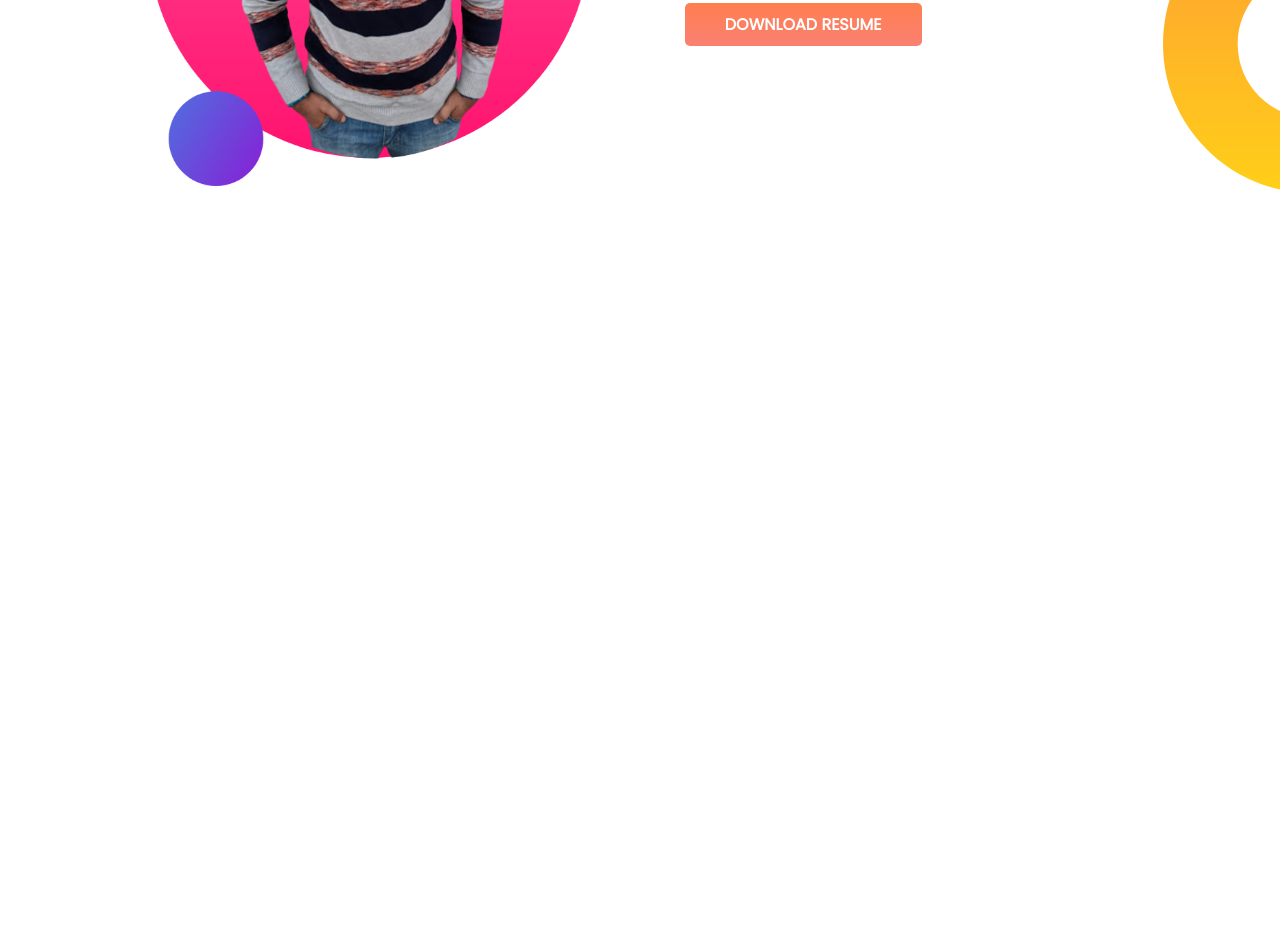
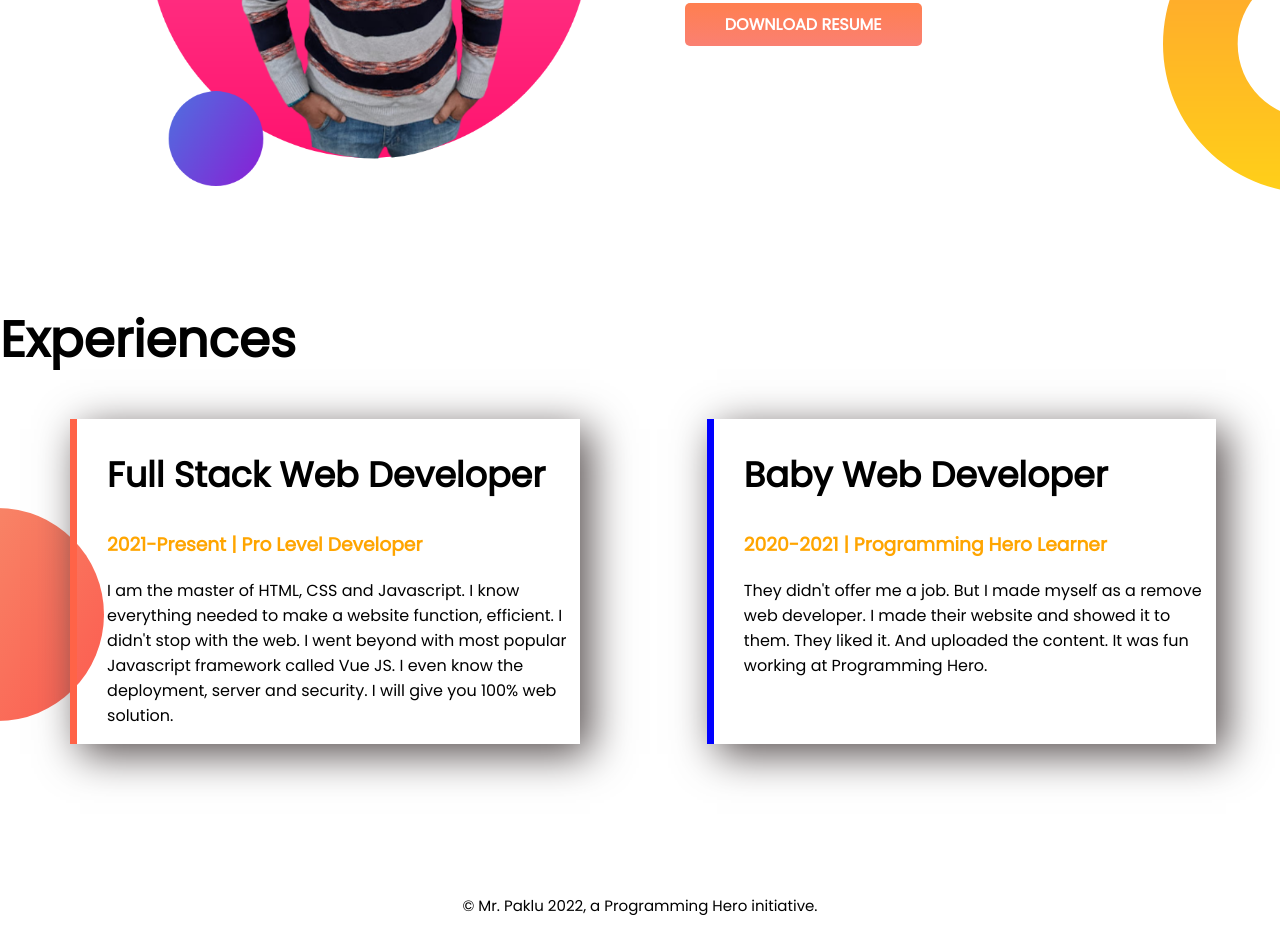
Before and after one commit to sakibahmed567567/my_portfolio_repo, a plain HTML site: page index.html in a window 1280 px wide. Shown: the part 889-1821 px from the top of the page. Before the commit the page ends 1192 px from the top, so only its background shows below. Drawn offline with Linux system fonts and the light colour scheme.

Commit message:
completed

```diff
--- a/index.html
+++ b/index.html
@@ -14,7 +14,7 @@
 </head>
 
 <body>
-    <section class="top-banner">
+    <section class="top-banner flex-container">
         <div class="width text">
             <h1>Welcome To </h1>
             <h1><span>Mr. Paklu </span> Universe</h1>
@@ -29,7 +29,7 @@
             <img src="pics/my-bg (1).png" alt="">
         </div>
     </section>
-    <section class="side_banner">
+    <section class="side_banner flex-container">
         <div class="width2">
             <img src="pics/Background.png" alt="">
         </div>
@@ -42,6 +42,33 @@
         </div>
 
     </section>
+    <section class="experience_area">
+        <div>
+            <h1>Experiences</h1>
+        </div>
+        <div class="flex-container1">
+            <div class="experience-item border1">
+                <h2>Full Stack Web Developer</h2>
+                <h3>2021-Present | Pro Level Developer</h3>
+                <p>I am the master of HTML, CSS and Javascript. I know everything needed to make a website function,
+                    efficient. I didn't stop with the web. I went beyond with most popular Javascript framework
+                    called Vue JS. I even know the deployment, server and security. I will give you 100% web
+                    solution.</p>
+            </div>
+            <div class="experience-item border2">
+                <h2>Baby Web Developer</h2>
+                <h3>2020-2021 | Programming Hero Learner</h3>
+                <p>They didn't offer me a job. But I made myself as a remove web developer. I made their website and
+                    showed it to them. They liked it. And uploaded the content. It was fun working at Programming
+                    Hero.</p>
+            </div>
+        </div>
+
+    </section>
+
 </body>
+<footer>
+    <p>© Mr. Paklu 2022, a Programming Hero initiative.</p>
+</footer>
 
 </html>
--- a/style.css
+++ b/style.css
@@ -11,6 +11,10 @@ h1 {
     font-size: 50px;
 }
 
+h2 {
+    font-size: 35px;
+}
+
 .button {
     text-decoration: none;
     background-image: linear-gradient(coral, salmon);
@@ -21,7 +25,7 @@ h1 {
     font-weight: 800;
 }
 
-section {
+.flex-container {
     display: flex;
     padding-left: 7%;
     margin-bottom: 110px;
@@ -59,3 +63,45 @@ section {
     background-repeat: no-repeat;
     background-position: 100% 100%;
 }
+
+.flex-container1 {
+    display: flex;
+    padding-left: .5%;
+    margin-bottom: 150px;
+}
+
+.header {
+    padding-left: 0;
+}
+
+h3 {
+    color: orange;
+}
+
+.experience_area {
+    background-image: url(pics/exp-bg.png);
+    background-repeat: no-repeat;
+    background-position-y: 90%;
+}
+
+.experience-item {
+    width: 50%;
+    margin-left: 5%;
+    margin-right: 5%;
+    padding-left: 30px;
+    box-shadow: 10px 10px 40px rgb(85, 77, 77);
+}
+
+.border1 {
+    border-left: 7px solid tomato;
+}
+
+.border2 {
+    border-left: 7px solid blue;
+}
+
+footer {
+    text-align: center;
+    font-weight: 100;
+    font-size: 15px;
+}
```
